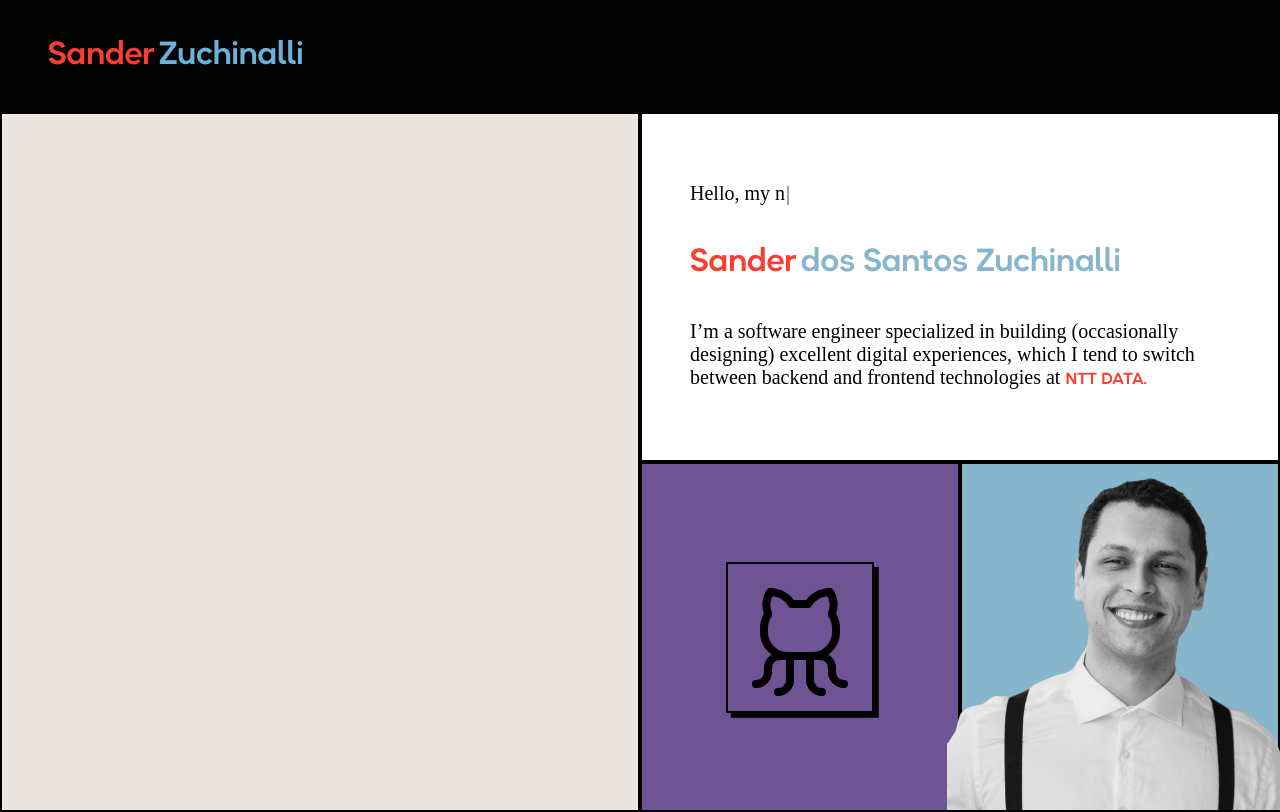
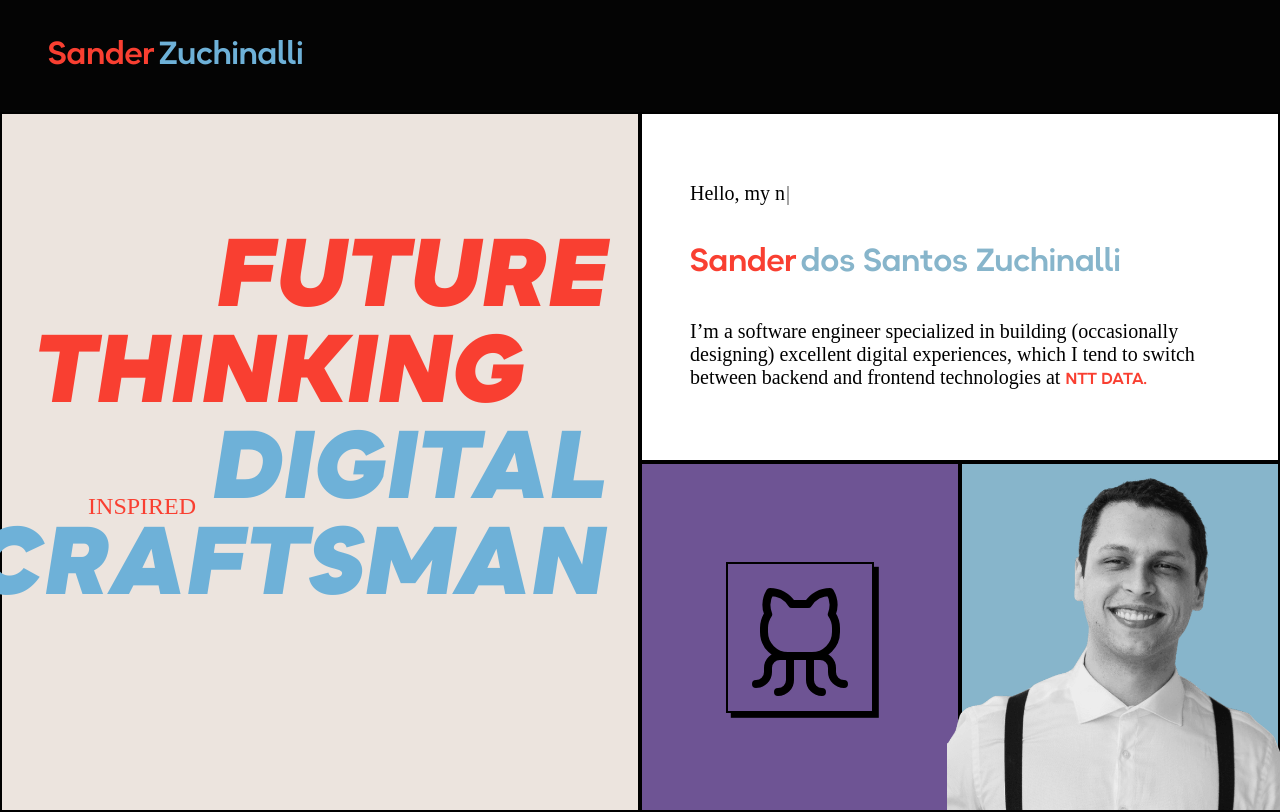
Before and after one commit to sanderdsz/sander-nextjs, a Next.js app: page / in a window 1280 px wide. Shown: the top 812 px of the page. Built offline with nearby package versions, Linux system fonts and the light colour scheme; a web font is replaced by a local one.

Commit message:
feat: first layout to hero section

```diff
--- a/src/components/Grid/index.tsx
+++ b/src/components/Grid/index.tsx
@@ -10,6 +10,7 @@ import { GithubLogo, PaperPlaneTilt, LinkedinLogo } from 'phosphor-react';
 
 import "/node_modules/react-grid-layout/css/styles.css";
 import "/node_modules/react-resizable/css/styles.css";
+import Hero from '../Hero';
 
 const ResponsiveGridLayout = WidthProvider(Responsive)
 
@@ -67,7 +68,8 @@ const Grid = () => {
         isDraggable={ !(screenWidth <= 996) }
       >
         <div key="first" style={{background: '#ECE4DE'}}>
-          <GridItem height={`${2 * gridItemHeight}px`}>
+          <GridItem isCenterVertical height={`${2 * gridItemHeight}px`}>
+            <Hero />
           </GridItem>
         </div>
         <div key="second" style={{background: '#FFFFFF'}}>
@@ -94,7 +96,7 @@ const Grid = () => {
                 style={{ objectFit: 'cover' }}
                 src="/sander-photo.png"
                 alt="me"
-                width={`${screenWidth <= 960 ? 198 : 353}`}
+                width={`${screenWidth <= 960 ? 190 : 353}`}
                 height={`${screenWidth <= 960 ? 196 : 346}`}
               />
             </div>
--- /dev/null
+++ b/src/components/Hero/index.tsx
@@ -0,0 +1,21 @@
+import styles from './styles.module.scss'
+
+const Hero = () => {
+  return (
+    <div className={styles.container}>
+      <div className={`${[styles["hero__upper"]]}`}>
+        <span>Future</span>
+        <span>Thinking</span>
+      </div>
+      <div className={`${[styles["hero__down"]]}`}>
+        <div className={`${[styles["hero__down--first"]]}`}>
+          <span>Inspired</span>
+          <span>Digital</span>
+        </div>
+        <span>Craftsman</span>
+      </div>
+    </div>
+  )
+}
+
+export default Hero
--- /dev/null
+++ b/src/components/Hero/styles.module.scss
@@ -0,0 +1,97 @@
+@use "src/styles/variables";
+
+.container {
+  padding: 2rem;
+  width: 100%;
+
+  span {
+    line-height: 0;
+  }
+}
+
+.hero__upper {
+  padding-top: 1.5rem;
+  display: flex;
+  flex-direction: column;
+  width: 100%;
+
+  span {
+    font-size: 6rem;
+    font-family: "Okta Neue";
+    font-weight: 800;
+    font-style: italic;
+    text-transform: uppercase;
+    color: variables.$red-300;
+    height: 6rem;
+
+    &:first-child {
+      display: flex;
+      justify-content: flex-end;
+
+      @media (max-width: variables.$breakpoint-xs) {
+        justify-content: flex-start;
+      }
+    }
+
+    @media (max-width: variables.$breakpoint-xs) {
+      height: 2rem;
+      font-size: 2rem;
+    }
+  }
+
+  @media (max-width: variables.$breakpoint-xs) {
+    padding-bottom: 1rem;
+  }
+}
+
+.hero__down {
+  display: flex;
+  flex-direction: column;
+  width: 100%;
+
+  span {
+    font-size: 6rem;
+    font-family: "Okta Neue";
+    font-weight: 800;
+    font-style: italic;
+    text-transform: uppercase;
+    height: 6rem;
+
+    &:last-child {
+      color: variables.$blue-200;
+      display: flex;
+      justify-content: flex-end;
+    }
+
+    @media (max-width: variables.$breakpoint-xs) {
+      height: 2rem;
+      font-size: 2rem;
+    }
+  }
+}
+
+.hero__down--first {
+  width: 100%;
+  display: flex;
+  align-items: center;
+  justify-content: flex-end;
+
+  span {
+    color: variables.$blue-200;
+
+    &:first-child {
+      padding-top: 2rem;
+      padding-right: 1rem;
+      font-size: 1.5rem;
+      font-weight: 300;
+      font-style: normal;
+      color: variables.$red-300;
+
+      @media (max-width: variables.$breakpoint-xs) {
+        padding-top: 0.5rem;
+        padding-right: 0.5rem;
+        font-size: 1rem;
+      }
+    }
+  }
+}
```
